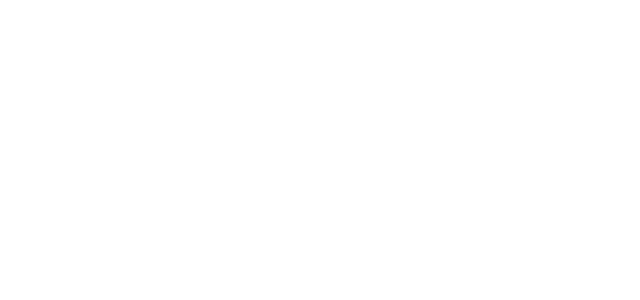
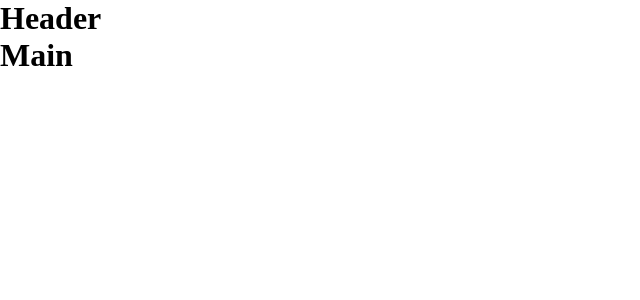
Before and after one commit to TanaraCavalcante/vite-boolflix, a Vue app: page / in a window 1280 px wide. Shown: the top 300 px of the page, without its empty margins (0-640 px from the left). Built offline with nearby package versions, Linux system fonts and the light colour scheme.

Commit message:
AppHeader and AppMain, components

```diff
--- a/package.json
+++ b/package.json
@@ -11,11 +11,11 @@
   "dependencies": {
     "axios": "^1.7.7",
     "bootstrap": "^5.3.3",
-    "sass": "^1.79.2",
     "vue": "^3.4.37"
   },
   "devDependencies": {
     "@vitejs/plugin-vue": "^5.1.2",
+    "sass": "^1.79.2",
     "vite": "^5.4.1"
   }
 }
--- a/src/App.vue
+++ b/src/App.vue
@@ -1,13 +1,25 @@
-<script setup>
+<script>
+import AppHeader from './components/AppHeader.vue';
+import AppMain from './components/AppMain.vue';
 
+export default {
+     data() {
+        return {
+
+        }
+  },
+  components:{
+    AppHeader,
+    AppMain
+  }
+}
 </script>
 
 <template>
-  <div>
-
-  </div>
+   <AppHeader />
+   <AppMain />
 </template>
 
-<style scoped>
-
+<style lang="scss">
+  @use "./style/general.scss" as *;
 </style>
--- /dev/null
+++ b/src/components/AppHeader.vue
@@ -0,0 +1,20 @@
+<script>
+  export default {
+     data() {
+        return {
+
+        }
+  },
+  components: {
+
+  }
+}
+</script>
+
+<template>
+   <h1>Header</h1>
+</template>
+
+<style scoped>
+
+</style>
--- /dev/null
+++ b/src/components/AppMain.vue
@@ -0,0 +1,18 @@
+<script>
+  export default {
+     data() {
+        return {
+
+        }
+  },
+}
+</script>
+
+<template>
+<h1>Main</h1>
+
+</template>
+
+<style scoped>
+
+</style>
```
Also changed, not shown: 1 other file (tests, documents, lock files or other folders).
